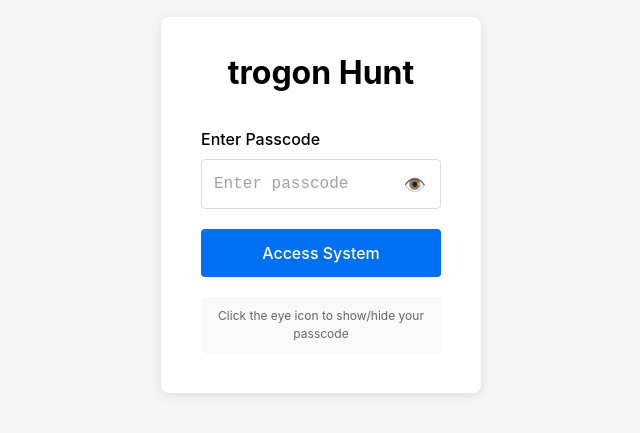
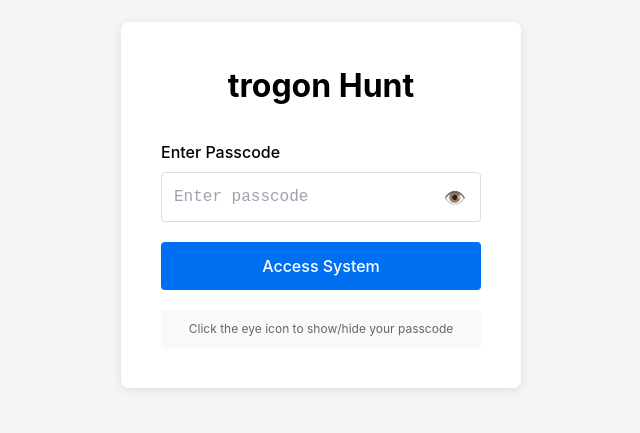
Before and after one commit to TrogonPatent/trogon-monitoring, a React (Vite) app: page / in a window 1280 px wide. Shown: the part 195-628 px from the top of the page, without its empty margins (319-959 px from the left). Built offline with nearby package versions, Linux system fonts and the light colour scheme.

Commit message:
Update AuthGate.jsx

```diff
--- a/src/pages/AuthGate.jsx
+++ b/src/pages/AuthGate.jsx
@@ -62,11 +62,11 @@ export default function AuthGate({ children }) {
 <div style={{
   backgroundColor: 'white',
   padding: '40px',
-  paddingTop: '32px',
+  paddingTop: '40px',
   borderRadius: '8px',
   boxShadow: '0 2px 10px rgba(0,0,0,0.1)',
   width: '100%',
-  maxWidth: '320px',
+  maxWidth: '400px',
   fontFamily: '-apple-system, BlinkMacSystemFont, "Segoe UI", "Roboto", "Helvetica Neue", Arial, sans-serif'
 }}>
           <h1 style={{ fontSize: '32px', fontWeight: 'bold', marginBottom: '30px', textAlign: 'center' }}>
```
